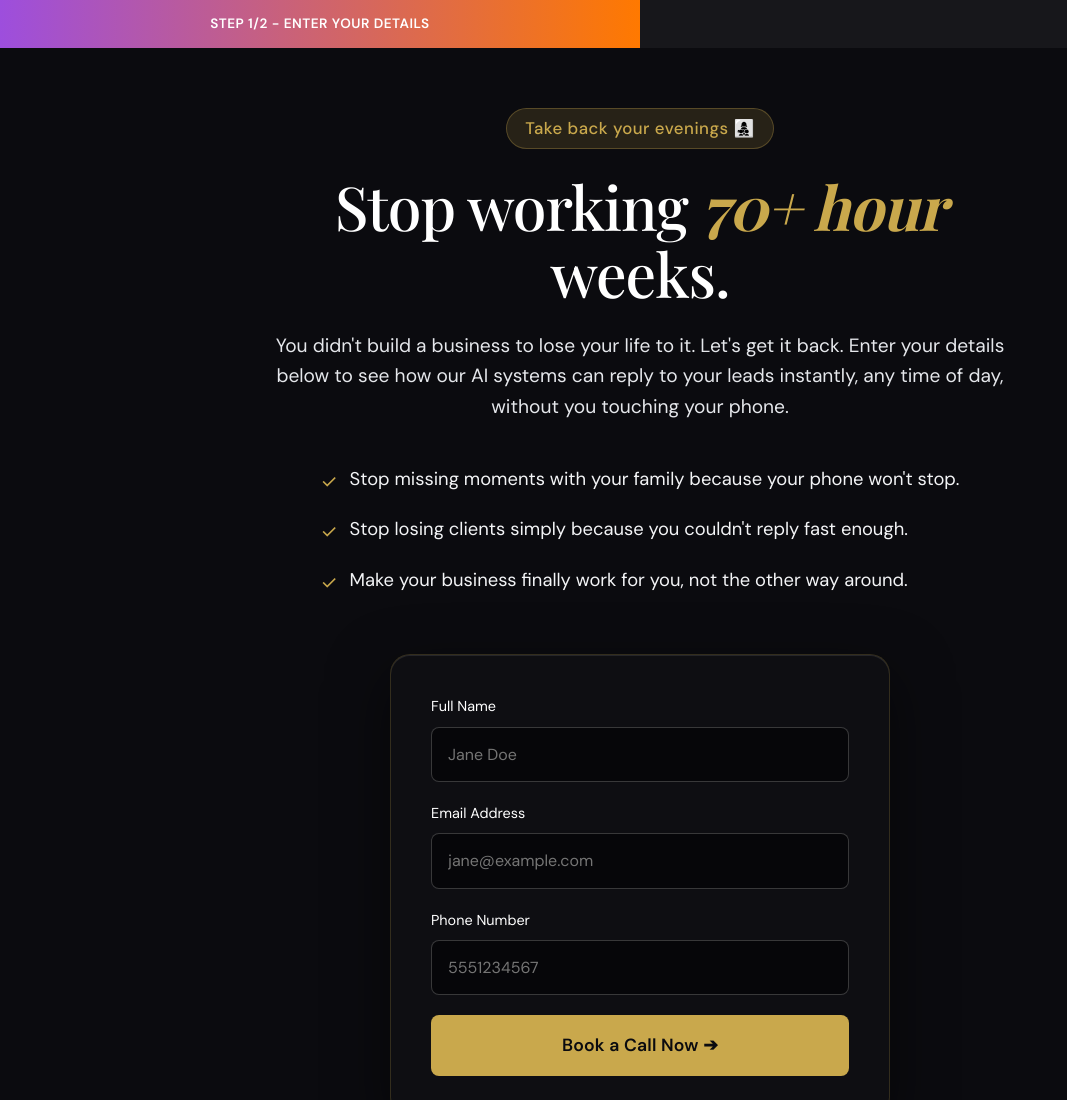
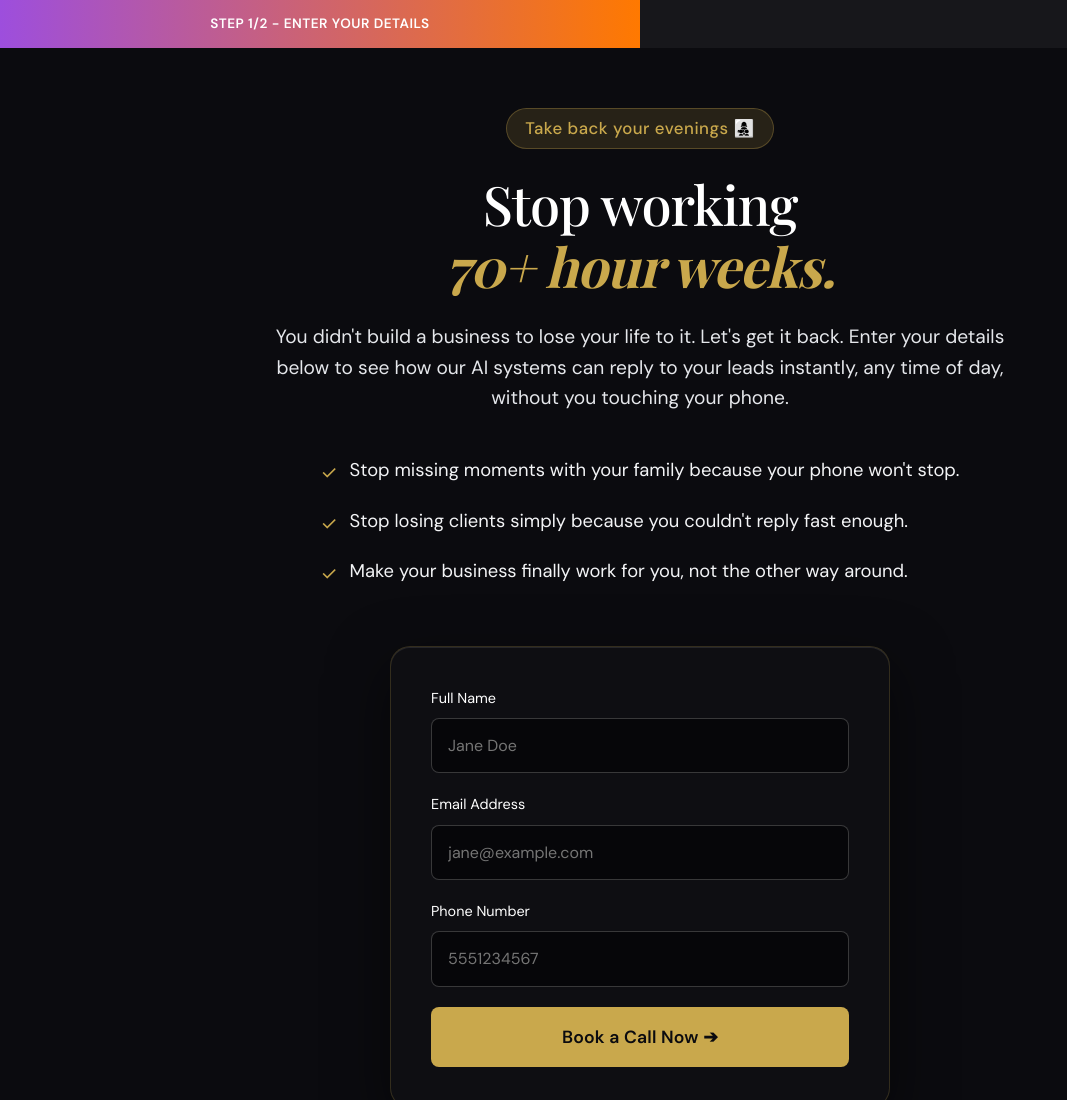
Before and after one commit to darrshandangi/GaneoAI, a website: page appointment.html in a window 1280 px wide. Shown: the top 1100 px of the page, without its empty margins (0-1067 px from the left). Drawn offline with nearby package versions, Linux system fonts and the light colour scheme; a script that the page names is missing; a web font is replaced by a local one.

Commit message:
Refine desktop typography layout to perfectly mimic reference image

```diff
--- a/appointment.html
+++ b/appointment.html
@@ -70,9 +70,9 @@
         .appointment-subtitle {
             color: #fff;
             font-family: 'Playfair Display', serif;
-            font-size: 3.8rem;
+            font-size: 3.4rem;
             font-weight: 500;
-            line-height: 1.1;
+            line-height: 1.15;
             letter-spacing: -1px;
         }
 
@@ -297,7 +297,10 @@
     <div id="step-1" style="width: 100%; padding: 0 20px;">
         <div class="appointment-header">
             <div class="appointment-title">Take back your evenings 👩‍👧‍👦</div>
-            <h1 class="appointment-subtitle" style="margin-bottom: 24px;">Stop working <em style="color: var(--accent); font-style: italic;">70+ hour</em> weeks.</h1>
+            <h1 class="appointment-subtitle" style="margin-bottom: 24px;">
+                Stop working <br>
+                <em style="color: var(--accent); font-style: italic;">70+ hour weeks.</em>
+            </h1>
             <p style="color: #e5e7eb; font-family: var(--sans); font-size: 1.2rem; line-height: 1.6; max-width: 750px; margin: 0 auto 30px auto;">
                 You didn't build a business to lose your life to it. Let's get it back. Enter your details below to see how our AI systems can reply to your leads instantly, any time of day, without you touching your phone.
             </p>
```
